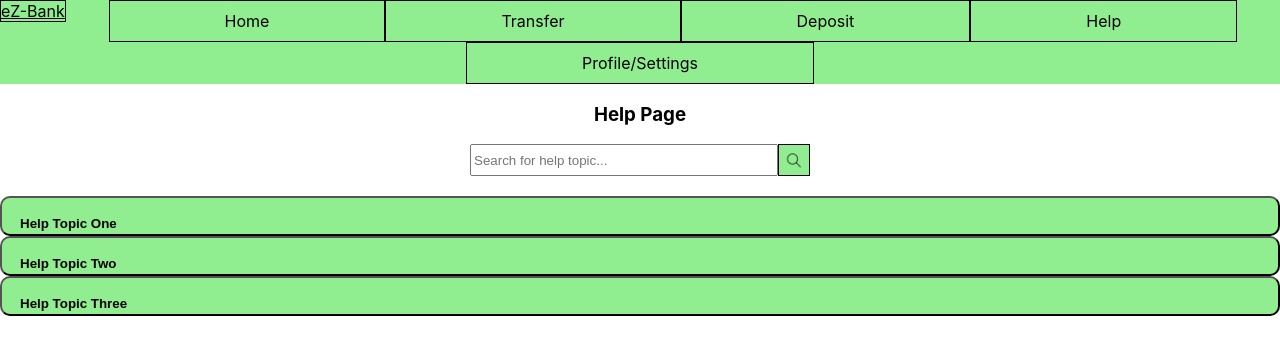
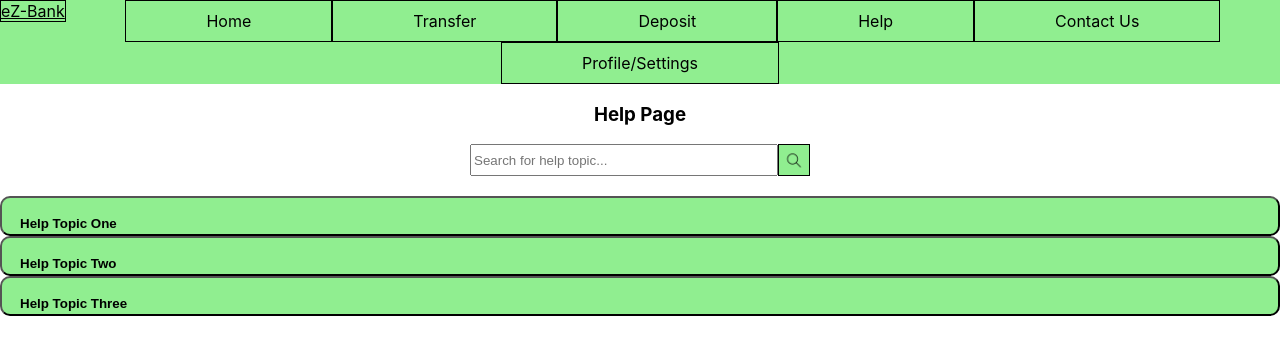
Before and after one commit to jbz6587/ezBank, a React (Create React App) app in the folder ezbank/: page /help in a window 1280 px wide. Shown: the top 354 px of the page. Built offline with nearby package versions, Linux system fonts and the light colour scheme.

Commit message:
Added contact us link to navbar

```diff
--- a/ezbank/src/css/sitenavbar.css
+++ b/ezbank/src/css/sitenavbar.css
@@ -7,7 +7,7 @@
 .navLink {
 	border: 1px solid;
 	color: black;
-	padding: 10px 115px;
+	padding: 10px 80px;
 	text-align: center;
 	text-decoration: none;
 	display: inline-block;
--- a/ezbank/src/views/sitenavbar.js
+++ b/ezbank/src/views/sitenavbar.js
@@ -18,6 +18,7 @@ export default class SiteNavbar extends Component {
 						<Nav.Link className="navLink" href="/transfer">Transfer</Nav.Link>
 						<Nav.Link className="navLink" href="/deposit">Deposit</Nav.Link>
 						<Nav.Link className="navLink" href="/help">Help</Nav.Link>
+						<Nav.Link className="navLink" href="/contact">Contact Us</Nav.Link>
 						<Nav.Link className="navLink" href="/profile">Profile/Settings</Nav.Link>
 					</Nav>
 				</Navbar>
```
